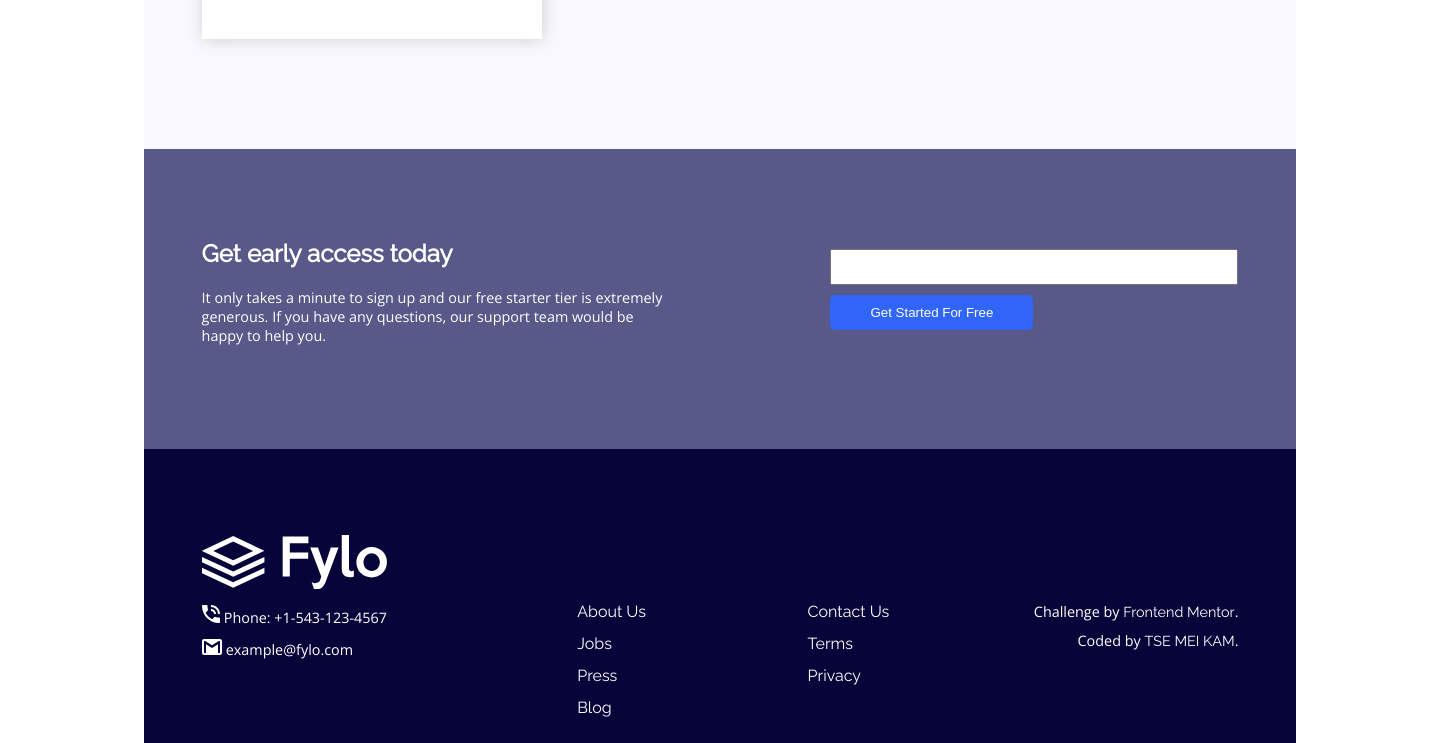
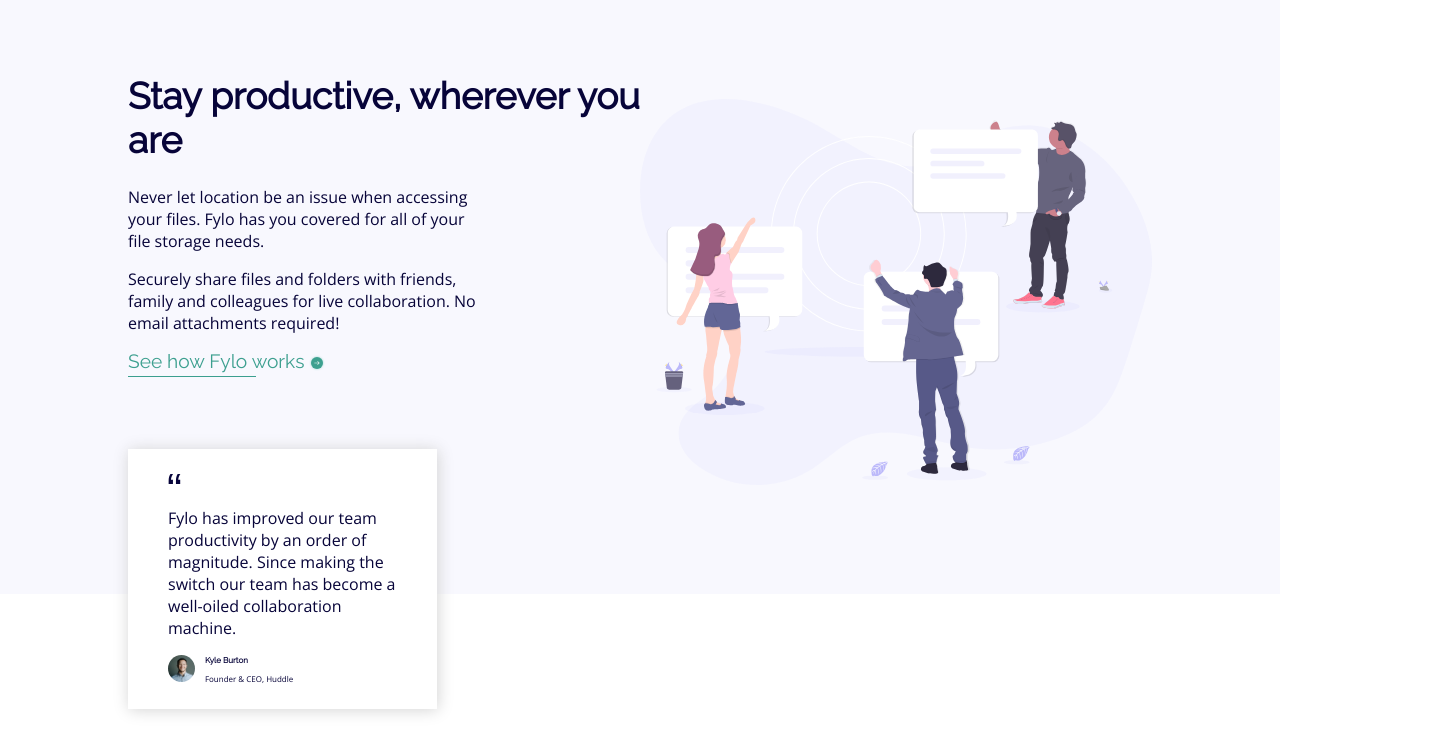
Before and after one commit to zakolol/fylo-landing-page-with-two-column-layout-master, a plain HTML site: page index.html in a window 1280 px wide. Shown: the part 1217-1960 px from the top of the page, 1440 px wide, since content can reach past the window. Drawn offline with nearby package versions, Linux system fonts and the light colour scheme.

Commit message:
Add files via upload

```diff
--- a/css/style.css
+++ b/css/style.css
@@ -1,6 +1,5 @@
 body {
   margin: auto;
-  width: 1440px;
   font-family: 'Open Sans', sans-serif;
   color: hsl(243, 87%, 12%)
 }
@@ -10,27 +9,31 @@ h1, h2, h3, a {
 }
 
 h1 {
+  font-size: 2.3rem;
+}
+
+h2{
   font-size: 2rem;
 }
 
 p {
-  font-size: 0.9rem;
+  font-size: 1rem;
 }
 
 .first-container {
   margin: auto;
-  width: 80%;
   position: relative;
+  top: 20px;
 }
 
 .logo {
   position: absolute;
-  left: 5%;
+  left: 10%;
 }
 
 .nav-list {
   list-style: none;
-  margin-right: 5%;
+  margin-right: 10%;
 }
 
 .nav-text {
@@ -46,19 +49,18 @@ li a {
 
 .second-container {
   margin: auto;
-  width: 80%;
   position: relative;
 }
 
 .second-info {
   position: absolute;
-  width: 40%;
-  top: 250px;
-  left: 5%;
+  width: 28%;
+  top: 300px;
+  left: 10%;
 }
 
 .email-box {
-  width: 250px;
+  width: 55%;
   height: 30px;
   margin-right: 10px;
 }
@@ -76,48 +78,49 @@ li a {
   display: inline-block;
   cursor: pointer;
   text-align: center;
+  font-size: 1rem;
 }
 
 .illustration-one {
   position: absolute;
-  width: 50%;
-  right: 5%;
+  width: 45%;
+  right: 10%;
   top: 150px;
 }
 
 .third-container {
   margin: auto;
   position: relative;
-  width: 80%;
 }
 
 .curve {
   margin: auto;
   position: absolute;
-  top: 700px;
+  top: 1050px;
 }
 
 .third-info {
   position: absolute;
-  width: 45%;
-  top: 800px;
-  left: 5%;
+  width: 40%;
+  top: 1250px;
+  left: 10%;
 }
 
 .third-p {
-  width: 95%;
+  width: 70%;
 }
 
 .illustration-two {
   position: absolute;
   width: 40%;
-  top: 850px;
-  right: 5%;
+  top: 1300px;
+  right: 10%;
 }
 
 .seehow-link {
   text-decoration: none;
   color: hsl(170, 45%, 43%);
+  font-size: 1.2rem;
 }
 
 .arrow {
@@ -130,17 +133,17 @@ hr {
   border-top: 1px solid;
   margin-left: 0;
   margin-top: 3px;
-  width: 32%;
+  width: 25%;
   color: hsl(170, 45%, 43%);
 }
 
 .quotes {
   position: absolute;
   background-color: white;
-  width: 300px;
-  height: 150px;
-  top: 1050px;
-  left: 5%;
+  width: 21%;
+  height: 220px;
+  top: 1650px;
+  left: 10%;
   padding-left: 40px;
   padding-top: 20px;
   padding-bottom: 20px;
@@ -148,12 +151,12 @@ hr {
 }
 
 .quotes-text {
-  font-size: 0.65rem;
+  font-size: 1rem;
   width: 85%;
 }
 
 .name-position {
-  font-size: 0.1rem;
+  font-size: 0.5rem;
 }
 
 .selfil {
@@ -166,17 +169,16 @@ hr {
 .fourth-container {
   margin: auto;
   position: relative;
-  width: 80%;
   background-color: hsl(238, 22%, 44%);
-  top: 1350px;
-  height: 300px;
+  top: 2050px;
+  height: 350px;
 }
 
 .fourth-info{
   position: absolute;
-  width: 40%;
-  left: 5%;
-  top: 70px;
+  width: 27%;
+  left: 10%;
+  top: 100px;
 }
 
 .fourth-info-text{
@@ -184,30 +186,29 @@ hr {
 }
 
 .email-box-two{
-  width: 400px;
-  height: 30px;
+  width: 600px;
+  height: 40px;
   margin-bottom: 10px;
 }
 
 .email{
   position: absolute;
-  right: 5%;
-  top: 100px;
+  right: 10%;
+  top: 150px;
 }
 
 .footer{
   margin: auto;
   position: relative;
-  width: 80%;
   background-color: hsl(243, 87%, 12%);
-  top: 1350px;
-  height: 300px;
+  top: 2050px;
+  height: 400px;
 }
 
 .fylo-info{
   position: absolute;
-  left: 5%;
-  top: 70px;
+  left: 10%;
+  top: 100px;
 }
 
 .footer-text{
@@ -252,15 +253,14 @@ hr {
 .attribution{
   margin: auto;
   position: relative;
-  width: 80%;
 }
 
 .attribution-text{
   position: absolute;
-  right: 5%;
-  top: 1185px;
+  right: 10%;
+  top: 1825px;
   color: white;
-  width: 20%;
+  width: 12%;
   text-align: right;
   line-height: 2em;
 }
--- a/index.html
+++ b/index.html
@@ -16,9 +16,9 @@
       <img src="images\logo.svg" alt="logo">
     </div>
     <ul class="nav-list">
-      <li class="nav-text"><a href="#features">Features</a></li>
-      <li class="nav-text"><a href="#team">Team</a></li>
-      <li class="nav-text"><a href="#sign-in">Sign In</a></li>
+      <li class="nav-text"><a style="color: hsl(0, 0%, 75%);" href="#">Features</a></li>
+      <li class="nav-text"><a style="color: hsl(0, 0%, 75%);" href="#">Team</a></li>
+      <li class="nav-text"><a style="color: hsl(0, 0%, 75%);" href="#">Sign In</a></li>
     </ul>
   </div>
 
@@ -29,7 +29,7 @@
         Access them wherever you need, share and collaborate with friends,
         family, and co-workers.</p>
       <form class="" action="index.html" method="post">
-        <input class="email-box" type="email" name="" value="">
+        <input class="email-box" type="email">
         <button class="BUTTON_MTH" type="button" name="button">Get Started</button>
       </form>
     </div>
```
